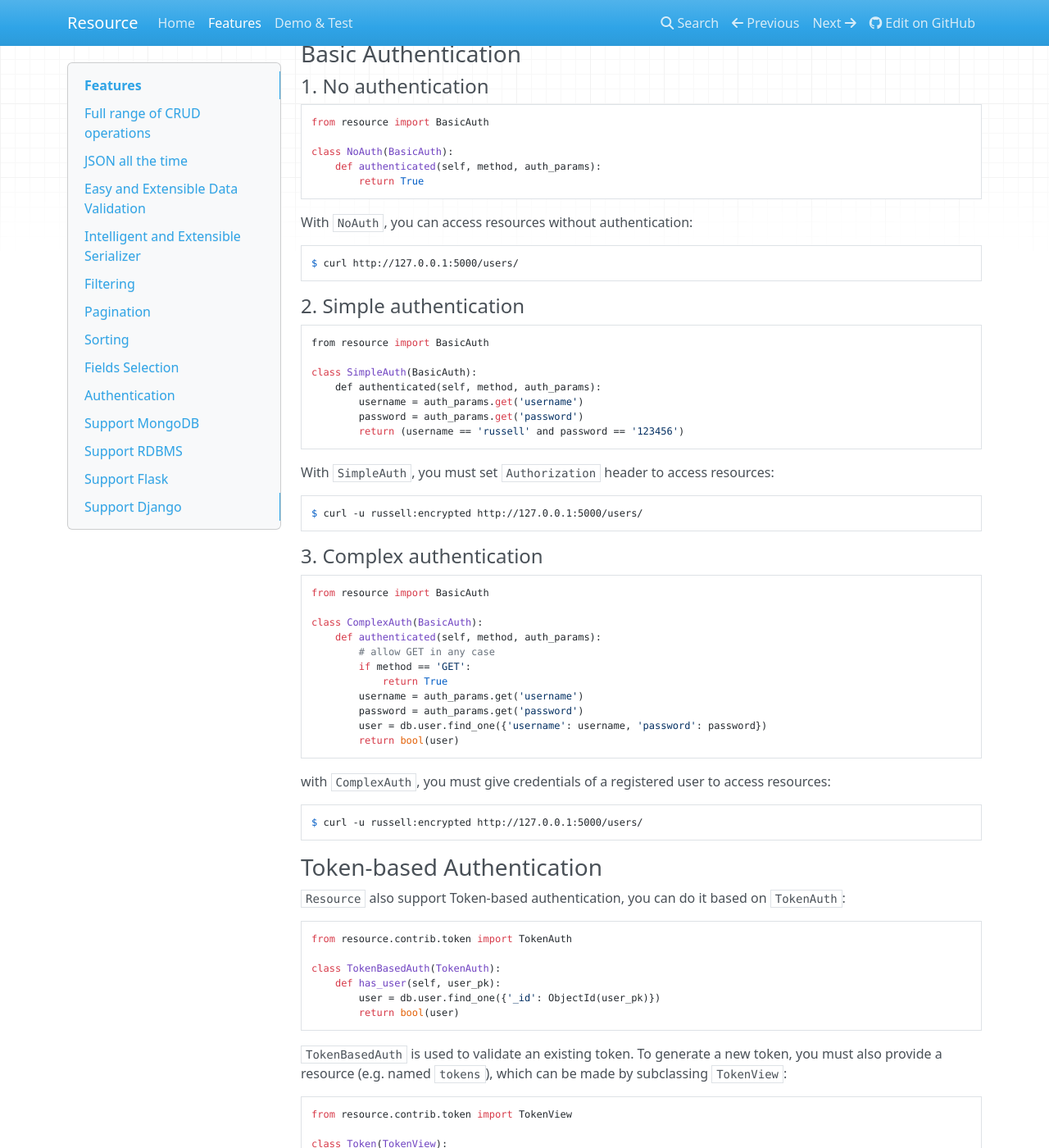
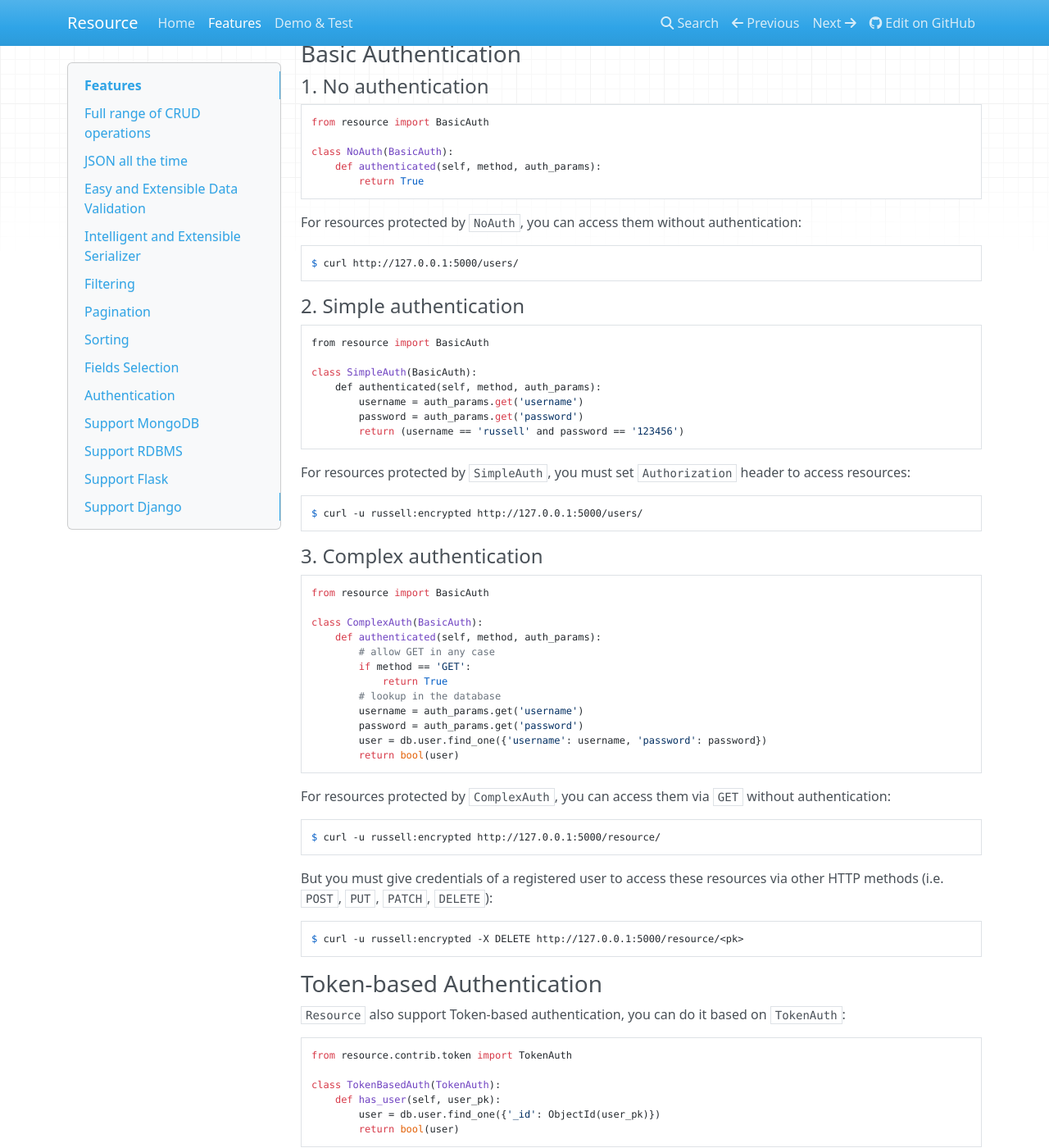
Before and after one commit to RussellLuo/resource, an MkDocs documentation site: the page built from docs/features.md, in a window 1280 px wide and 1400 px high, scrolled down 4988 px. Shown: the whole window at 82% size. Built offline with MkDocs 1.6.1, drawn with Linux system fonts in a browser that asks for light colours; nearby versions of some CDN libraries; old or Windows-style settings are respelled for this version of MkDocs.

Commit message:
improve Documentation

```diff
--- a/docs/features.md
+++ b/docs/features.md
@@ -239,7 +239,7 @@ Authentication
         def authenticated(self, method, auth_params):
             return True
 
-With `NoAuth`, you can access resources without authentication:
+For resources protected by `NoAuth`, you can access them without authentication:
 
     $ curl http://127.0.0.1:5000/users/
 
@@ -253,7 +253,7 @@ With `NoAuth`, you can access resources without authentication:
             password = auth_params.get('password')
             return (username == 'russell' and password == '123456')
 
-With `SimpleAuth`, you must set `Authorization` header to access resources:
+For resources protected by `SimpleAuth`, you must set `Authorization` header to access resources:
 
     $ curl -u russell:encrypted http://127.0.0.1:5000/users/
 
@@ -266,14 +266,19 @@ With `SimpleAuth`, you must set `Authorization` header to access resources:
             # allow GET in any case
             if method == 'GET':
                 return True
+            # lookup in the database
             username = auth_params.get('username')
             password = auth_params.get('password')
             user = db.user.find_one({'username': username, 'password': password})
             return bool(user)
 
-with `ComplexAuth`, you must give credentials of a registered user to access resources:
+For resources protected by `ComplexAuth`, you can access them via `GET` without authentication:
 
-    $ curl -u russell:encrypted http://127.0.0.1:5000/users/
+    $ curl -u russell:encrypted http://127.0.0.1:5000/resource/
+
+But you must give credentials of a registered user to access these resources via other HTTP methods (i.e. `POST`, `PUT`, `PATCH`, `DELETE`):
+
+    $ curl -u russell:encrypted -X DELETE http://127.0.0.1:5000/resource/<pk>
 
 ### Token-based Authentication
 
```
Also changed, not shown: 1 other file.
